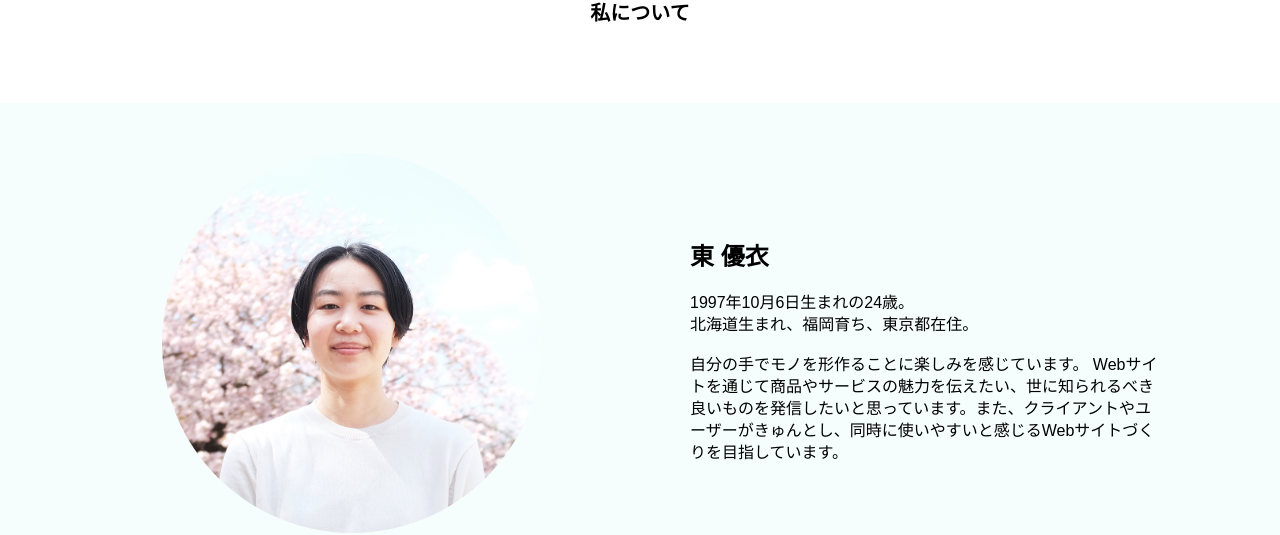
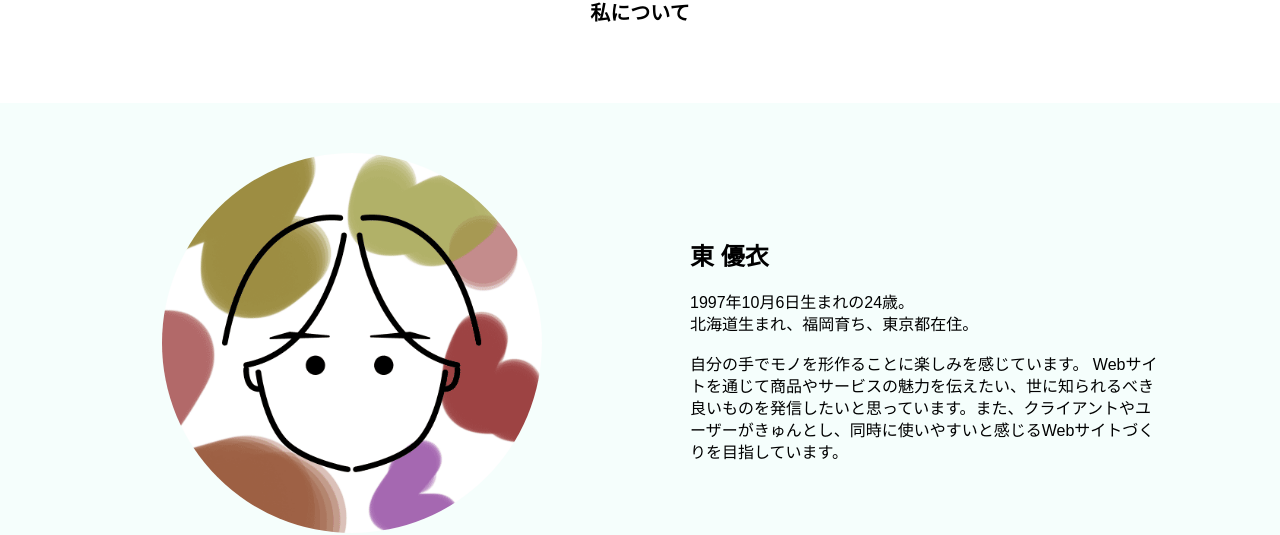
Before and after one commit to yyyyyuii/portfolio, a plain HTML site: page about.html in a window 1280 px wide. Shown: the part 286-821 px from the top of the page. Drawn offline with nearby package versions, Linux system fonts and the light colour scheme; a web font is replaced by a local one.

Commit message:
Update about.html

```diff
--- a/about.html
+++ b/about.html
@@ -71,7 +71,7 @@
   </section>
   <section class="introduction">
     <div class="wrapper">
-    <div class="introduction__photo"><img src="img/profile_photo.jpg" alt="顔写真">
+    <div class="introduction__photo"><img src="img/icon.gif" alt="顔写真">
     </div>
     <div class="introduction__description">
       <h3>東 優衣</h3>
```
